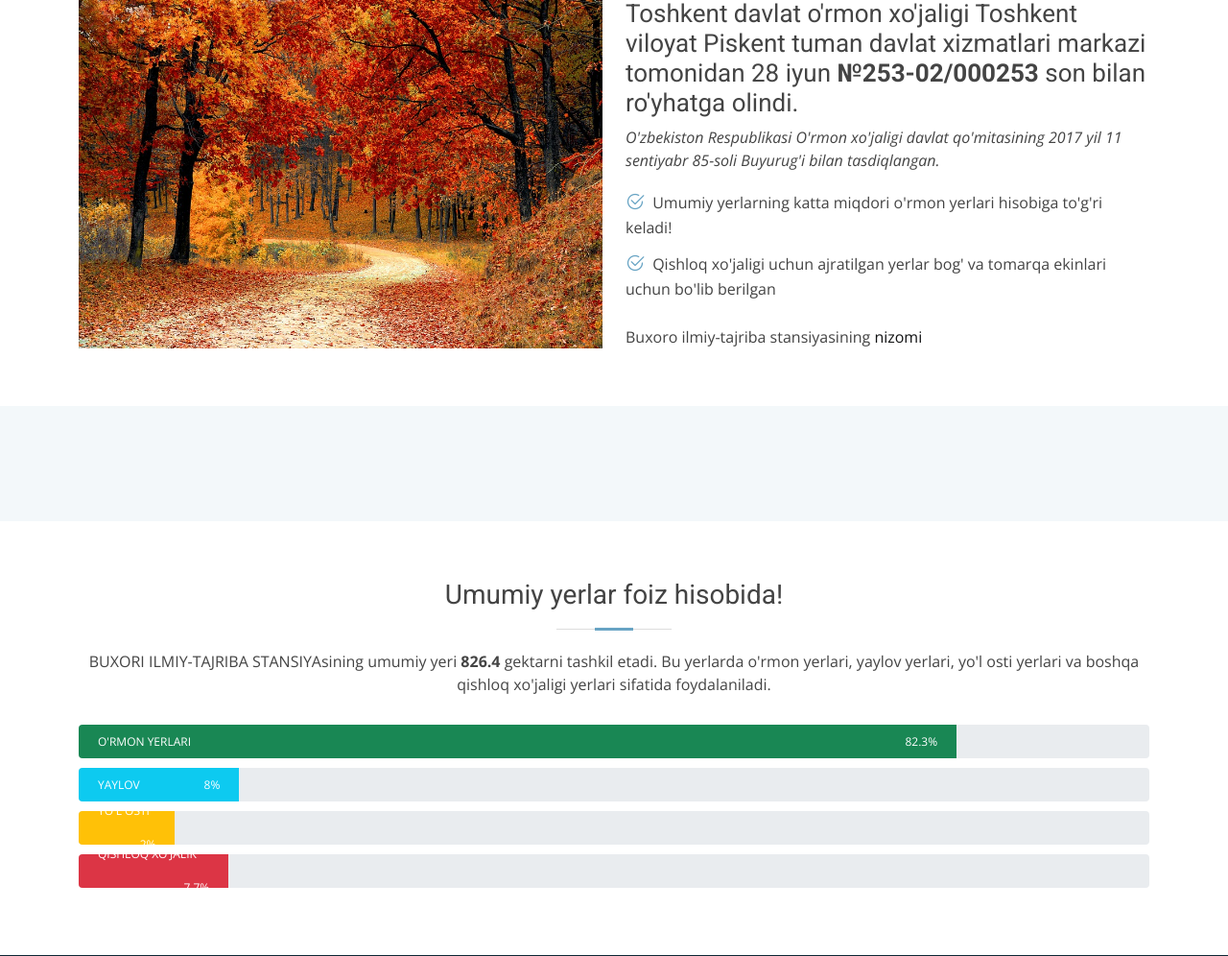
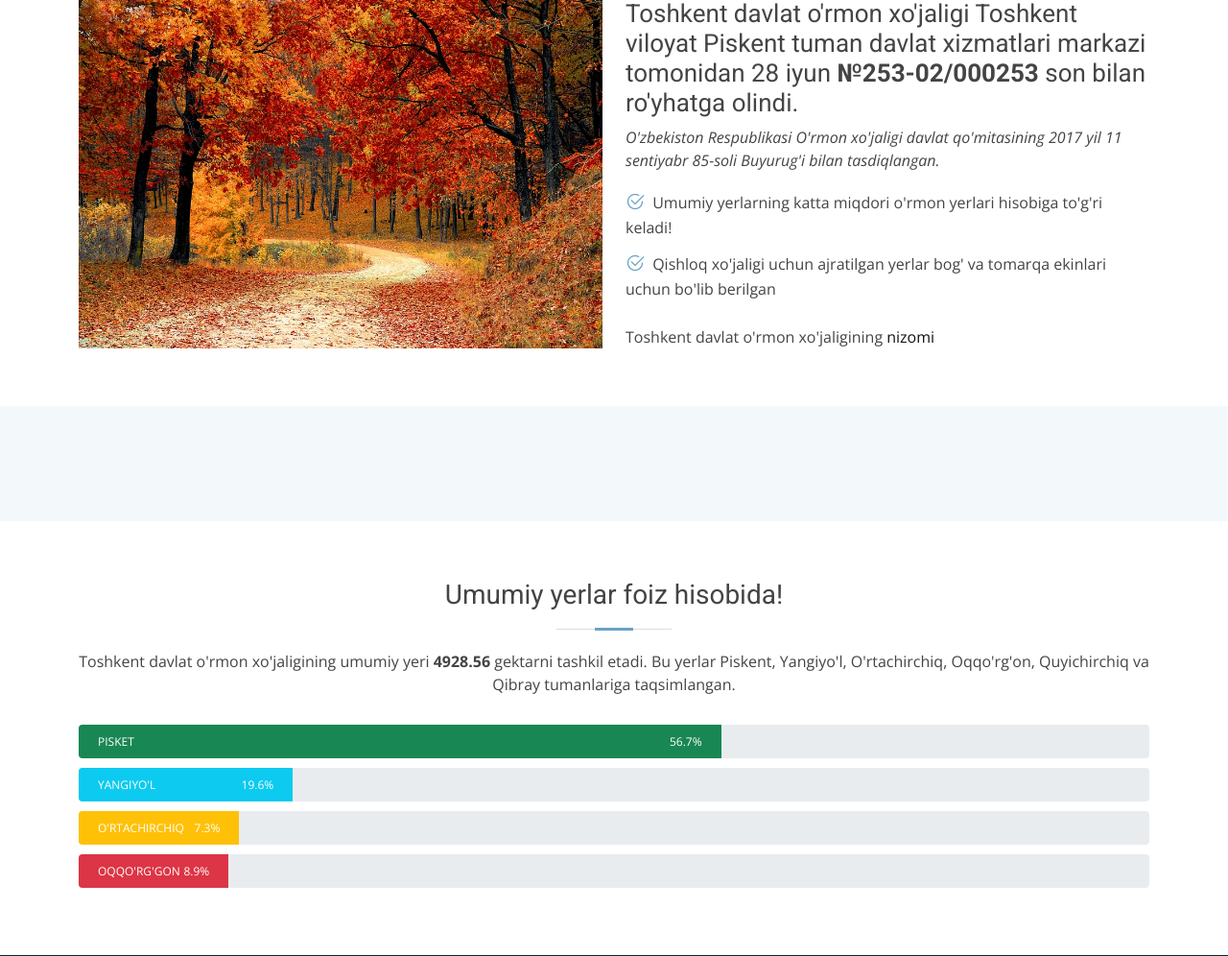
Before and after one commit to Sanjar1996/Toshkent, a Django app: page /about/ in a window 1280 px wide. Shown: the part 213-1209 px from the top of the page at 96% size. Run offline with Django 3.2, Linux system fonts and the light colour scheme; data that the repository does not hold is empty; parts of the project's set-up code (start-up, migrations or seed data) failed here and were passed over; some libraries are stand-ins or nearby versions.

```diff
--- a/src/config/settings/__init__.py
+++ b/src/config/settings/__init__.py
@@ -1,2 +1,2 @@
-from .production import *
-# from .development import *
+# from .production import *
+from .development import *
--- a/src/config/settings/production.py
+++ b/src/config/settings/production.py
@@ -3,7 +3,7 @@ import os
 from .base import *
 
 
-DEBUG = True
+DEBUG = False
 
 DATABASES = {
     'default': {
--- a/src/templates/about.html
+++ b/src/templates/about.html
@@ -37,7 +37,7 @@
 {#              <li><i class="bi bi-check2-circle"></i> Ullamco laboris nisi ut aliquip ex ea commodo consequat. Duis aute irure dolor in reprehenderit in voluptate trideta storacalaperda mastiro dolore eu fugiat nulla pariatur.</li>#}
             </ul>
             <p>
-              Buxoro ilmiy-tajriba stansiyasining <a href="{% static '/низом.pdf' %}">nizomi</a>
+              Toshkent davlat o'rmon xo'jaligining <a href="{% static '/nizom.pdf' %}">nizomi</a>
             </p>
           </div>
         </div>
@@ -67,32 +67,32 @@
 
         <div class="section-title">
           <h2>Umumiy yerlar foiz hisobida!</h2>
-          <p>BUXORI ILMIY-TAJRIBA STANSIYAsining umumiy yeri <b>826.4</b> gektarni tashkil etadi. Bu yerlarda o'rmon yerlari, yaylov yerlari, yo'l osti yerlari va boshqa qishloq xo'jaligi yerlari sifatida foydalaniladi.</p>
+          <p>Toshkent davlat o'rmon xo'jaligining umumiy yeri <b>4928.56</b> gektarni tashkil etadi. Bu yerlar Piskent, Yangiyo'l, O'rtachirchiq, Oqqo'rg'on, Quyichirchiq va Qibray tumanlariga taqsimlangan.</p>
         </div>
 
         <div class="skills-content">
 
           <div class="progress">
-            <div class="progress-bar bg-success" role="progressbar" aria-valuenow="82" aria-valuemin="0" aria-valuemax="100">
-              <span class="skill">O'rmon yerlari <i class="val">82.3%</i></span>
+            <div class="progress-bar bg-success" role="progressbar" aria-valuenow="60" aria-valuemin="0" aria-valuemax="100">
+              <span class="skill">Pisket <i class="val">56.7%</i></span>
             </div>
           </div>
 
           <div class="progress">
-            <div class="progress-bar bg-info" role="progressbar" aria-valuenow="15" aria-valuemin="0" aria-valuemax="100">
-              <span class="skill">Yaylov<i class="val">8%</i></span>
+            <div class="progress-bar bg-info" role="progressbar" aria-valuenow="20" aria-valuemin="0" aria-valuemax="100">
+              <span class="skill">Yangiyo'l<i class="val">19.6%</i></span>
             </div>
           </div>
 
           <div class="progress">
-            <div class="progress-bar bg-warning" role="progressbar" aria-valuenow="9" aria-valuemin="" aria-valuemax="100">
-              <span class="skill">Yo'l osti<i class="val">2%</i></span>
+            <div class="progress-bar bg-warning" role="progressbar" aria-valuenow="15" aria-valuemin="" aria-valuemax="100">
+              <span class="skill">O'rtachirchiq<i class="val">7.3%</i></span>
             </div>
           </div>
 
           <div class="progress">
             <div class="progress-bar bg-danger" role="progressbar" aria-valuenow="14" aria-valuemin="0" aria-valuemax="100">
-              <span class="skill">Qishloq xo'jalik <i class="val">7.7%</i></span>
+              <span class="skill">Oqqo'rg'gon<i class="val">8.9%</i></span>
             </div>
           </div>
 
--- a/src/templates/home.html
+++ b/src/templates/home.html
@@ -113,7 +113,7 @@
 
         <div class="section-title">
           <h2>Biz haqimizda</h2>
-          <p>Buxoro ilmiy-tajriba stansiyasining tashkil etilishi haqida.</p>
+          <p>Toshkent davlat o'rmon xo'jaligining tashkil etilishi haqida.</p>
         </div>
 
       {% for future in future_model %}
```
Also changed, not shown: src/static/index.jpeg (deleted), src/static/photo_2021-08-18_12-27-06.jpg (deleted), 4 other files.
